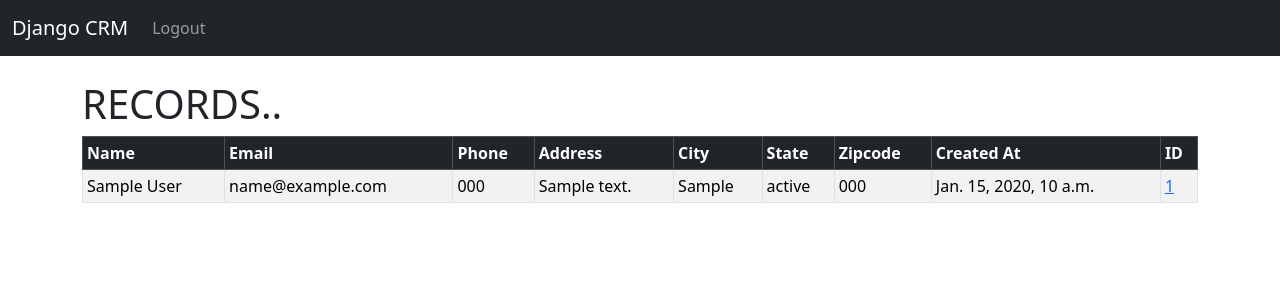
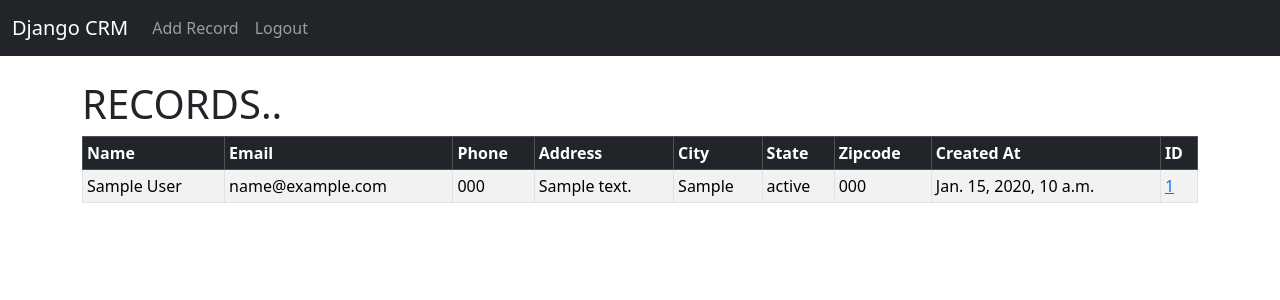
Before and after one commit to Bhanured/CRM, a Django app: page / in a window 1280 px wide. Shown: the top 300 px of the page. Run offline with Django 5.2, Linux system fonts and the light colour scheme; a user stored in the database is signed in; tables that the repository leaves empty hold one stand-in row (values such as "Sample post").

Commit message:
second comit

```diff
--- a/crm/templates/home.html
+++ b/crm/templates/home.html
@@ -67,7 +67,7 @@
         <br/>
         <button type="submit" class="btn btn-secondary">Login</button>
       </form>
-    </div>
+
 
     {% endif %}
 
--- a/crm/templates/navbar.html
+++ b/crm/templates/navbar.html
@@ -7,6 +7,10 @@
       <div class="collapse navbar-collapse" id="navbarSupportedContent">
         <ul class="navbar-nav me-auto mb-2 mb-lg-0">
             {% if user.is_authenticated %}
+            <li class="nav-item">
+              <a class="nav-link" href="{% url 'add_record' %}">Add Record</a>
+            </li>
+
 
           <li class="nav-item">
             <a class="nav-link" href="{% url 'logout' %}">Logout</a>
--- a/crm/website/urls.py
+++ b/crm/website/urls.py
@@ -11,6 +11,6 @@ urlpatterns = [
     path('record/<int:pk>',views.customer_record,name='record'),
     path('delete_record/<int:pk>',views.delete_record,name='delete_record'),
     path('add_record/',views.add_record,name='add_record'),
-     path('update_record//<int:pk>',views.update_record,name='update_record'),
+     path('update_record/<int:pk>',views.update_record,name='update_record'),
 
 ]
```
